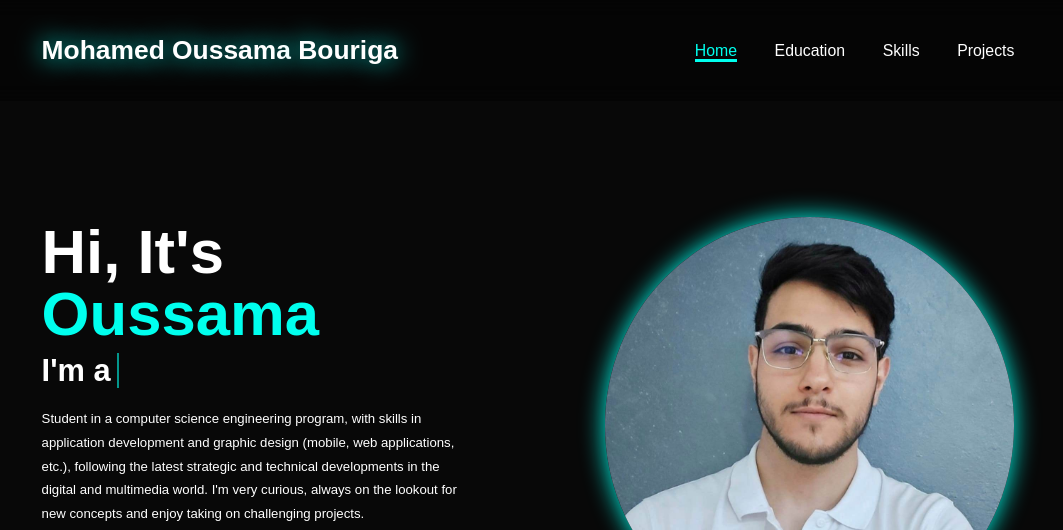
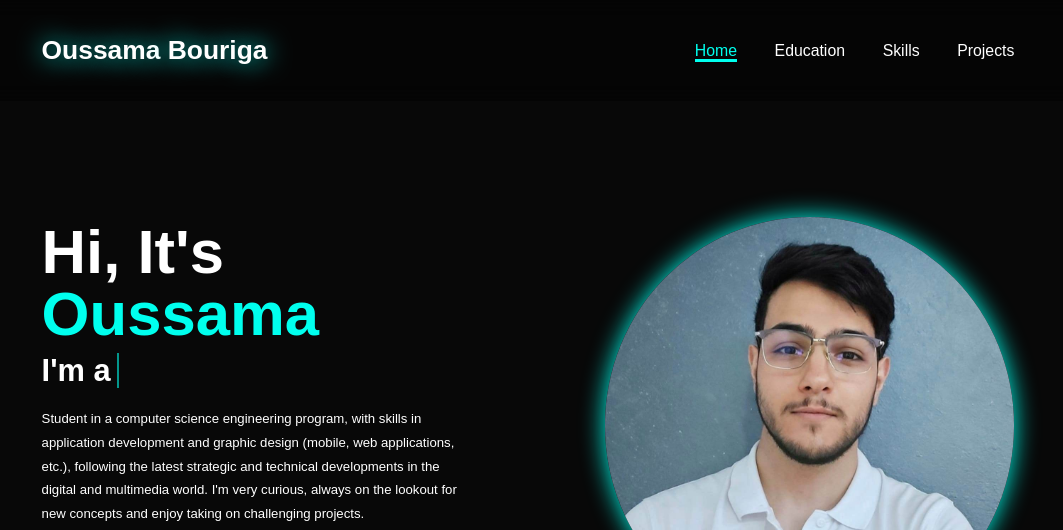
Before and after one commit to Oussamabouriga/Oussamabouriga.github.io, a plain HTML site: page index.html in a window 1280 px wide. Shown: the top 530 px of the page, without its empty margins (112-1175 px from the left). Drawn offline with nearby package versions, Linux system fonts and the light colour scheme.

Commit message:
Update index.html

```diff
--- a/index.html
+++ b/index.html
@@ -11,7 +11,7 @@
         <link rel="icon" type="image/png" href="code.png">
 <body>
     <header class="header">
-        <a href="#home" class="logo">Mohamed Oussama <span>Bouriga</span></a>
+        <a href="#home" class="logo">Oussama <span>Bouriga</span></a>
         <i class='bx bx-menu' id="menu-icon"></i>
 
 
```
